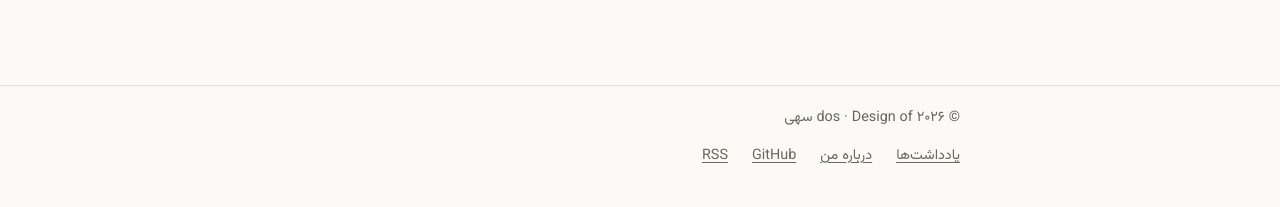
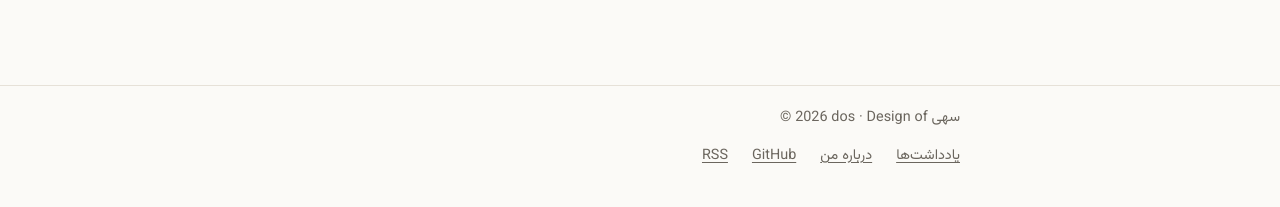
Before and after one commit to soheilhraad-eng/soheilhraad-eng.github.io, a Jekyll site: the page built from fa/index.md, in a window 1280 px wide. Shown: the part 1097-1304 px from the top of the page. Built offline with Jekyll 4.4.1, drawn with Linux system fonts in a browser that asks for light colours; part of the change alters nothing that is shown.

Commit message:
Footer: keep the © dos · Design of سهی line left-to-right as a unit on Persian pages
Co-Authored-By: Claude Sonnet 5.5 <noreply@anthropic.com>
Claude-Session: https://claude.ai/code/session_01LzqevfqfwJXEHYxCVg4Hxv

```diff
--- a/_includes/footer.html
+++ b/_includes/footer.html
@@ -1,10 +1,11 @@
 {%- assign t = site.data.i18n[page.lang] -%}
-{%- assign year = site.time | date: "%Y" -%}
-{%- if page.lang == "fa" -%}{%- assign year = year | replace: "0","۰" | replace: "1","۱" | replace: "2","۲" | replace: "3","۳" | replace: "4","۴" | replace: "5","۵" | replace: "6","۶" | replace: "7","۷" | replace: "8","۸" | replace: "9","۹" -%}{%- endif -%}
-{%- comment -%}The Persian in "Design of سهی" is wrapped so its punctuation doesn't flip in LTR pages.{%- endcomment -%}
+{%- comment -%}
+The brand line is Latin-script text with one Persian word in it, so it is kept left-to-right as a
+unit (also on the Persian pages), and the Persian word is wrapped so its punctuation doesn't flip.
+{%- endcomment -%}
 <footer class="site-footer">
   <div class="wrap">
-    <p>© {{ year }} {{ site.title }} · {{ site.full_name | replace: "سهی", '<span lang="fa" dir="rtl">سهی</span>' }}</p>
+    <p><bdi dir="ltr">© {{ site.time | date: "%Y" }} {{ site.title }} · {{ site.full_name | replace: "سهی", '<span lang="fa" dir="rtl">سهی</span>' }}</bdi></p>
     <nav aria-label="{{ t.footer_label }}">
       <a href="{{ t.prefix | append: '/blog/' | relative_url }}">{{ t.footer_notes }}</a>
       <a href="{{ t.prefix | append: '/about/' | relative_url }}">{{ t.footer_about }}</a>
```
